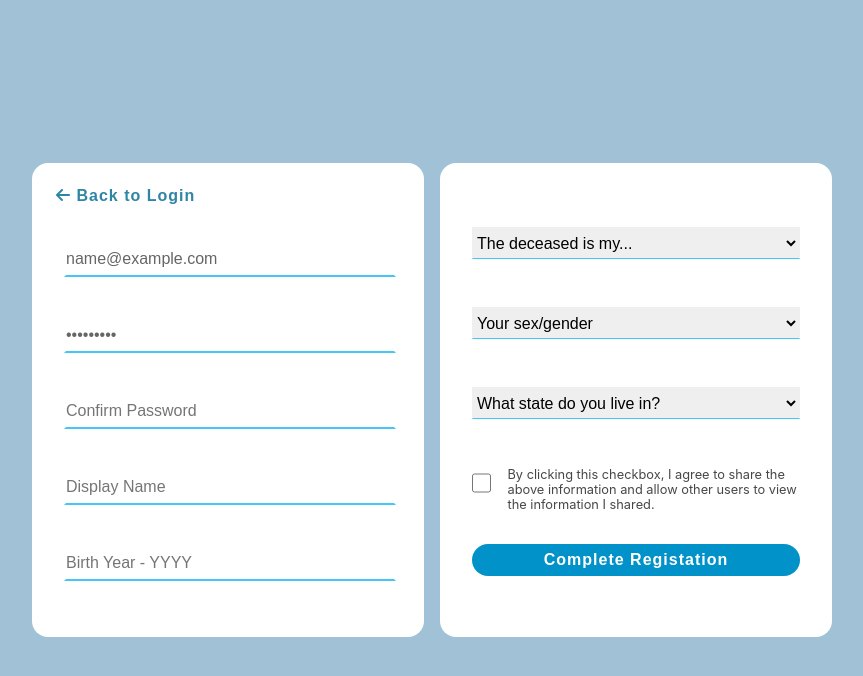
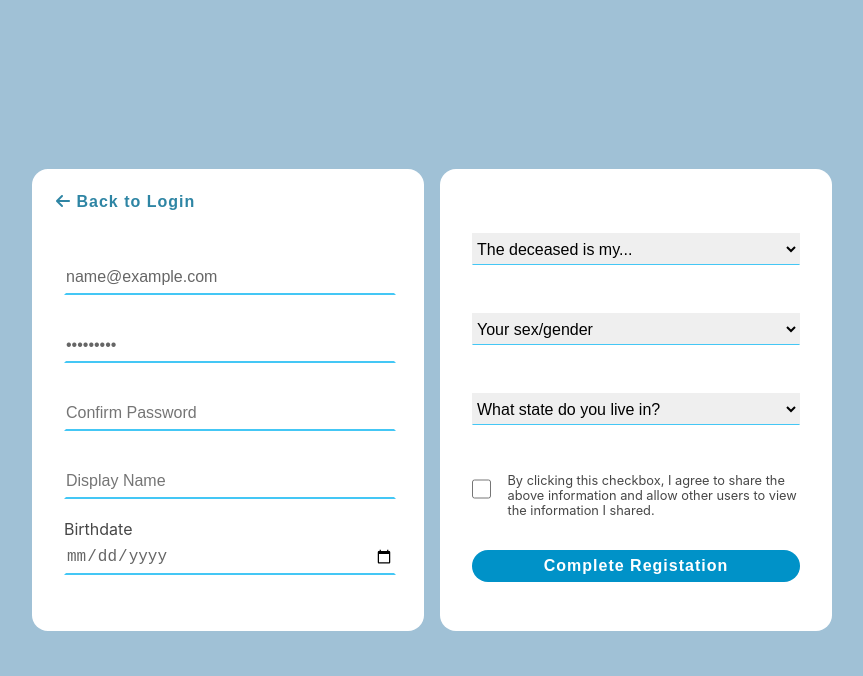
Before and after one commit to EOLresearch/Simpatico, a React (Create React App) app: page / in a window 1280 px wide. Both pictures are taken after typing "name@example.com", "Sample123" into the empty fields and a click on the button "New User?". Shown: the top 676 px of the page, without its empty margins (208-1071 px from the left). Built offline with nearby package versions, Linux system fonts and the light colour scheme; no server answers.

Commit message:
user now being created in firestore with signInWithGoogle

```diff
--- a/src/components/Dashboard.js
+++ b/src/components/Dashboard.js
@@ -1,10 +1,10 @@
 import './dashboard.css';
 // import Questionaire from './Questionaire/Questionaire'
 import PrivateChat from './PrivateChat/PrivateChat'
+// import React, { useEffect } from 'react';
 
-export default function Dashboard({ firebase, user}) {
+export default function Dashboard({ firebase, user }) {
 
-    //Account options: see your details and offer the chance to change them
 
     return (
         <div className='dashboard-wrapper'>
--- a/src/components/UserAuth/UserAuth.js
+++ b/src/components/UserAuth/UserAuth.js
@@ -3,14 +3,14 @@ import { useState } from "react";
 import { getAuth, createUserWithEmailAndPassword, signInWithEmailAndPassword, sendPasswordResetEmail } from "firebase/auth";
 // import { useAuthState } from 'react-firebase-hooks/auth';
 
-export default function UserAuth({ firebase, currentUser }) {
+export default function UserAuth({ firebase, user }) {
   const [regPanel, setRegPanel] = useState(false)
   const [resetPass, setResetPass] = useState(false)
   const [email, setEmail] = useState('')
   const [password, setPassword] = useState('')
   const [confirmPass, setConfirmPass] = useState('')
   const [displayName, setDisplayName] = useState('')
-  const [birthYear, setBirthYear] = useState('')
+  const [birthDate, setBirthDate] = useState('')
   const [deceased, setDeceased] = useState('')
   const [gender, SetGender] = useState('')
   const [residence, setResidence] = useState('')
@@ -19,14 +19,25 @@ export default function UserAuth({ firebase, currentUser }) {
 
   const auth = getAuth();
   const firestore = firebase.firestore();
+  const userRef = firestore.collection('users');
 
   const googleSignIn = () => {
     const provider = new firebase.auth.GoogleAuthProvider();
-    firebase.auth().signInWithPopup(provider);
-
+    console.log(provider)
+    firebase.auth().signInWithPopup(provider)
+      .then(result => {
+        userRef.add({
+          uid: result.user.uid,
+          email: result.user.email,
+          displayName: result.user.displayName,
+          birthDate: birthDate,
+          deceased: deceased,
+          gender: gender,
+          residence: residence,
+        })
+      });
   }
   //TODO: Currently, This google sign in DOES NOT create a user record in firestore.
-  //TODO: get past the blockers on FACEBOOK AUTH
   //TODO: MEANINGFUL ERRORS/FORM VALIDATION
 
 
@@ -49,11 +60,11 @@ export default function UserAuth({ firebase, currentUser }) {
   }
   //TODO: this forgot password flow is nice out of the box but not awesome. Lets rework this find out a way to overwrite the default firebase behvior for this action.
 
-  const validateNewUser = async (e) => {
-    //TODO: EMAIL ACTIVATION FLOW - once user is signed in they should get an email to validate thier account - they should have a logo indicating they have not done this until it is done.
+  const createNewUser = async (e) => {
+    //TODO: EMAIL ACTIVATION FLOW - once user is signed in they should get an email to create thier account - they should have a logo indicating they have not done this until it is done.
+
     e.preventDefault()
     if (consent === false) return
-    const userRef = firestore.collection('users');
     try {
       const userCredential = await createUserWithEmailAndPassword(auth, email, password);
       const user = userCredential.user;
@@ -61,7 +72,7 @@ export default function UserAuth({ firebase, currentUser }) {
         uid: user.uid,
         email: email,
         displayName: displayName,
-        birthDate: birthYear,
+        birthDate: birthDate,
         deceased: deceased,
         gender: gender,
         residence: residence,
@@ -102,8 +113,8 @@ export default function UserAuth({ firebase, currentUser }) {
       case 'displayName':
         setDisplayName(e.target.value)
         break
-      case 'birthYear':
-        setBirthYear(e.target.value)
+      case 'birthDate':
+        setBirthDate(e.target.value)
         break
       case 'deceased':
         setDeceased(e.target.value)
@@ -168,16 +179,16 @@ export default function UserAuth({ firebase, currentUser }) {
             <button onClick={registrationDisplaySwitch} className='btn btn-back'><i className="fa-solid fa-arrow-left"></i> Back to Login</button>
             <div className="col-left-container">
               <form>
-                <label htmlFor="email">Email</label>
+                {/* <label htmlFor="email">Email</label> */}
                 <input type="email" name="email" placeholder="Email" id="email" value={email} onChange={changeHandler} required />
-                <label htmlFor="password">Password</label>
+                {/* <label htmlFor="password">Password</label> */}
                 <input type="password" name="password" placeholder="Password" id="password" value={password} onChange={changeHandler} required />
-                <label htmlFor="confirmPass">Confirm Password</label>
+                {/* <label htmlFor="confirmPass">Confirm Password</label> */}
                 <input type="password" name="confirmPass" placeholder="Confirm Password" id="confirmPass" value={confirmPass} onChange={changeHandler} required />
-                <label htmlFor="name">Display Name:</label>
+                {/* <label htmlFor="name">Display Name:</label> */}
                 <input type="text" name="displayName" placeholder="Display Name" id="name" value={displayName} onChange={changeHandler} required />
-                <label htmlFor="birthYear">Birth Year</label>
-                <input type="number" name="birthYear" id="birthYear" placeholder="Birth Year - YYYY" value={birthYear} onChange={changeHandler} />
+                <label htmlFor="birthDate">Birthdate</label>
+                <input type="date" name="birthDate" id="birthDate" placeholder="Birth Date" value={birthDate} onChange={changeHandler} />
               </form>
             </div>
           </div>
@@ -263,7 +274,7 @@ export default function UserAuth({ firebase, currentUser }) {
                 <input type="checkbox" name="consent" id="consent" value={consent} onChange={changeHandler} required></input>
                 <label htmlFor="consent">By clicking this checkbox, I agree to share the above information and allow other users to view the information I shared.</label>
               </div>
-              <input className="btn submit-form-btn" type="submit" value="Complete Registation" onClick={validateNewUser} />
+              <input className="btn submit-form-btn" type="submit" value="Complete Registation" onClick={createNewUser} />
             </form>
           </div>
         </div>
--- a/src/components/UserAuth/userauth.css
+++ b/src/components/UserAuth/userauth.css
@@ -20,8 +20,8 @@
   position: relative;
   bottom:1.5rem;
 }
-.col-left-container label{
-  visibility: hidden;
+.col-left-container input{
+  margin-top:2rem;
 }
 
 h2 {
```
